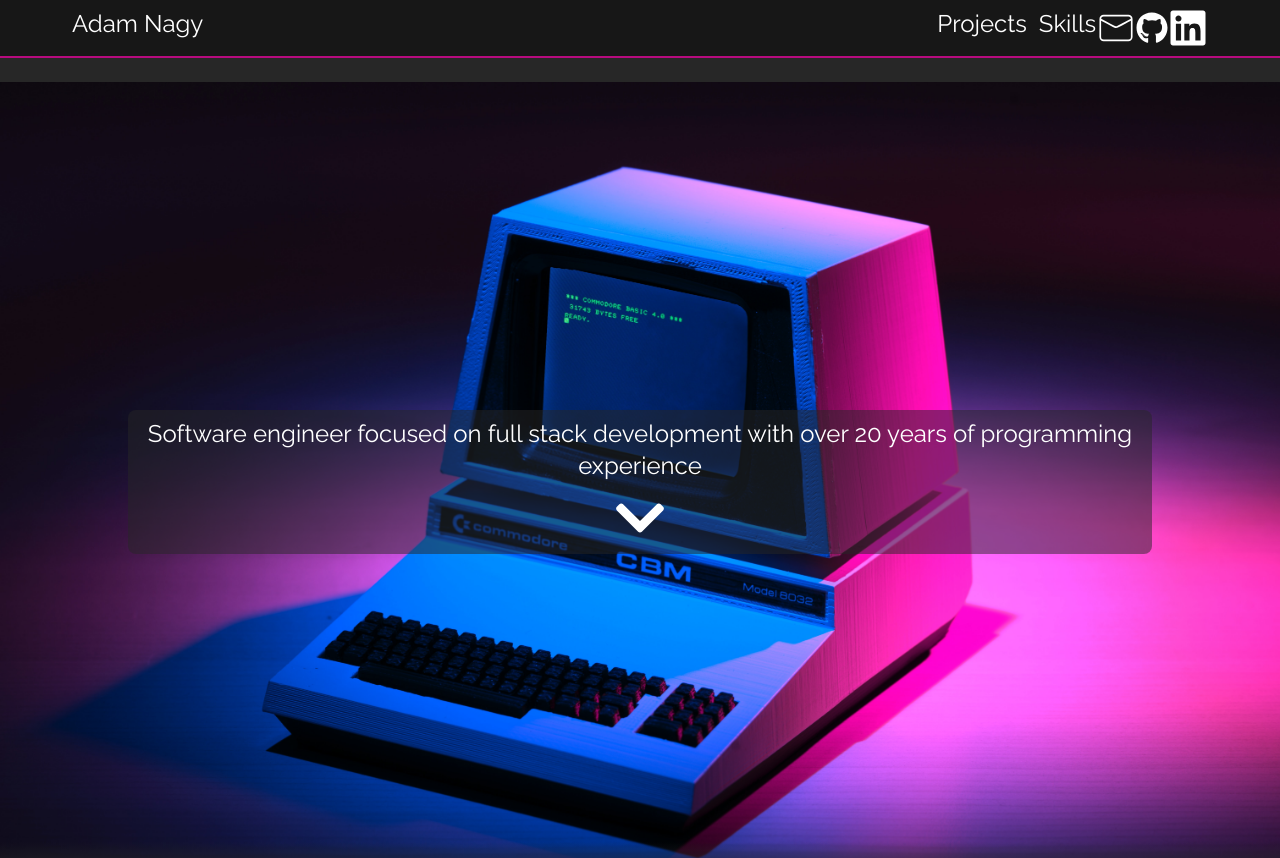
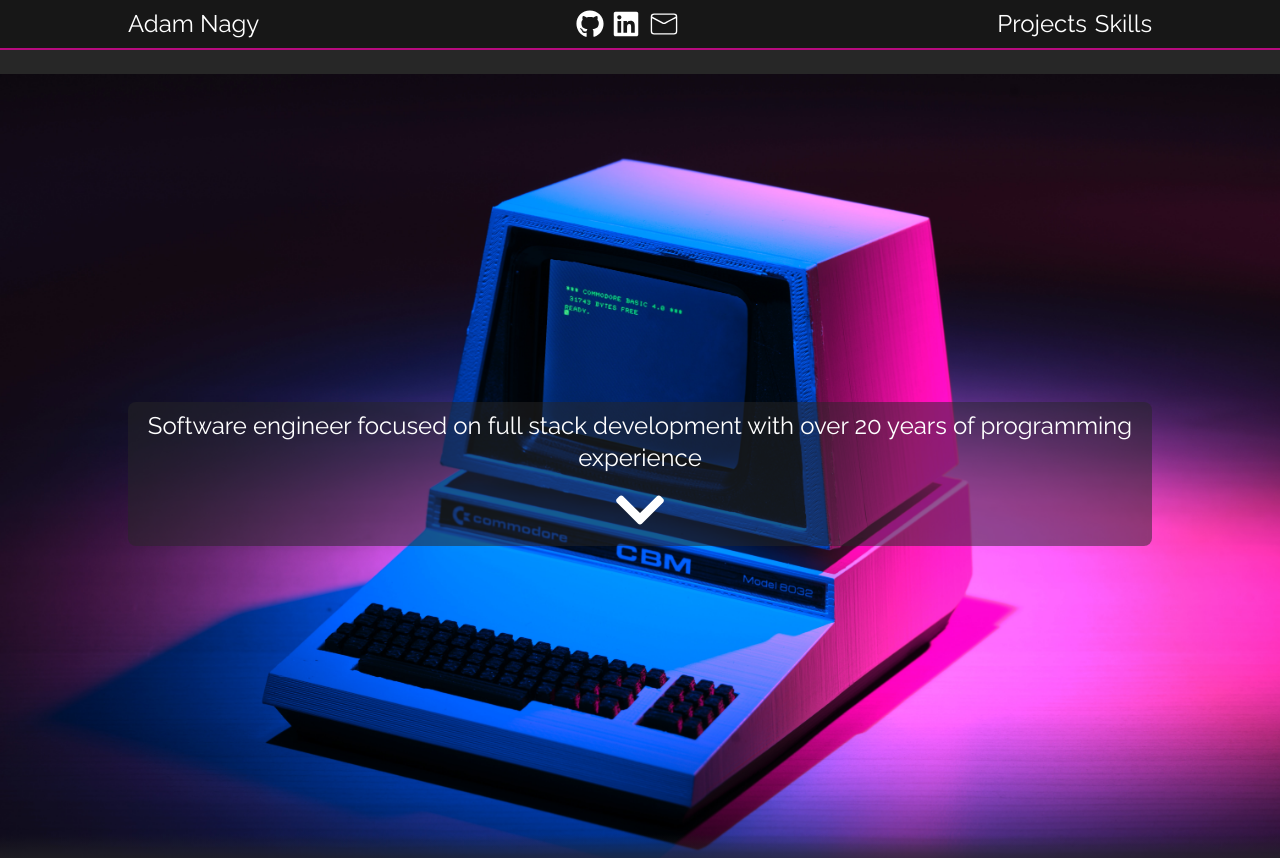
Before and after one commit to DraconDev/next-portfolio, a Next.js app: page / in a window 1280 px wide. Shown: the top 858 px of the page. Built offline with nearby package versions, Linux system fonts and the light colour scheme.

Commit message:
upd navbar icons

```diff
--- a/components/navbar/Navbar.tsx
+++ b/components/navbar/Navbar.tsx
@@ -25,13 +25,32 @@ const Navbar = (props: Props) => {
             className="z-10   bg-secondary w-full p-2 px-4  border-b-2 border-accent sm:text-base md:text-xl lg:text-2xl flex justify-center  mb-6"
             id="home"
         >
-            <div className="flex justify-between  max-w-5xl grow ">
+            <div className="flex justify-between  max-w-5xl grow items-center ">
                 <Navbar_button
                     href="#home"
                     name={state.fullName}
                 />
-
-                <div className="flex gap-3">
+                <div className="flex gap-2 ">
+                    <NavbarIcon
+                        name="Github"
+                        link={state.contact.github}
+                    >
+                        <FaGithub className="w-7 h-7 gap-2" />
+                    </NavbarIcon>
+                    <NavbarIcon
+                        name="LinkedIn"
+                        link={state.contact.linkedin}
+                    >
+                        <FaLinkedin className="w-7 h-7 gap-2" />
+                    </NavbarIcon>
+                    <NavbarIcon
+                        name="Email"
+                        link={state.contact.email}
+                    >
+                        <CiMail className="w-8 h-8 gap-2" />
+                    </NavbarIcon>
+                </div>
+                <div className="flex gap-2">
                     {Object.keys(options).map((key) => (
                         <Navbar_button
                             key={key}
@@ -41,25 +60,6 @@ const Navbar = (props: Props) => {
                     ))}
                 </div>
             </div>
-
-            <NavbarIcon
-                name="Email"
-                link={state.contact.email}
-            >
-                <CiMail className="w-10 h-10 gap-2 text-" />
-            </NavbarIcon>
-            <NavbarIcon
-                name="Github"
-                link={state.contact.github}
-            >
-                <FaGithub className="w-8 h-8 gap-2 text-" />
-            </NavbarIcon>
-            <NavbarIcon
-                name="LinkedIn"
-                link={state.contact.linkedin}
-            >
-                <FaLinkedin className="w-10 h-10 gap-2 text-" />
-            </NavbarIcon>
         </div>
     );
 };
--- a/components/navbar/NavbarIcon.tsx
+++ b/components/navbar/NavbarIcon.tsx
@@ -10,7 +10,7 @@ const NavbarIcon = (props: Props) => {
     return (
         <Link
             href={props.name === "Email" ? `mailto:${props.link}` : props.link}
-            className="flex justify-center items-center"
+            className="flex justify-center items-center "
         >
             {props.children}
         </Link>
--- a/components/navbar/Navbar_button.tsx
+++ b/components/navbar/Navbar_button.tsx
@@ -9,7 +9,7 @@ type Props = {
 
 const NavbarButton = ({ name, href }: Props) => {
     return (
-        <div className="flex w-full">
+        <div className="flex ">
             <Link href={href}>{name}</Link>
         </div>
     );
--- a/tailwind.config.ts
+++ b/tailwind.config.ts
@@ -18,6 +18,7 @@ const config: Config = {
                 secondary: "#171717",
                 "secondary-light": "#222222",
                 accent: "#B70B7F",
+                "accent-light": "B70B7F",
             },
         },
     },
```
